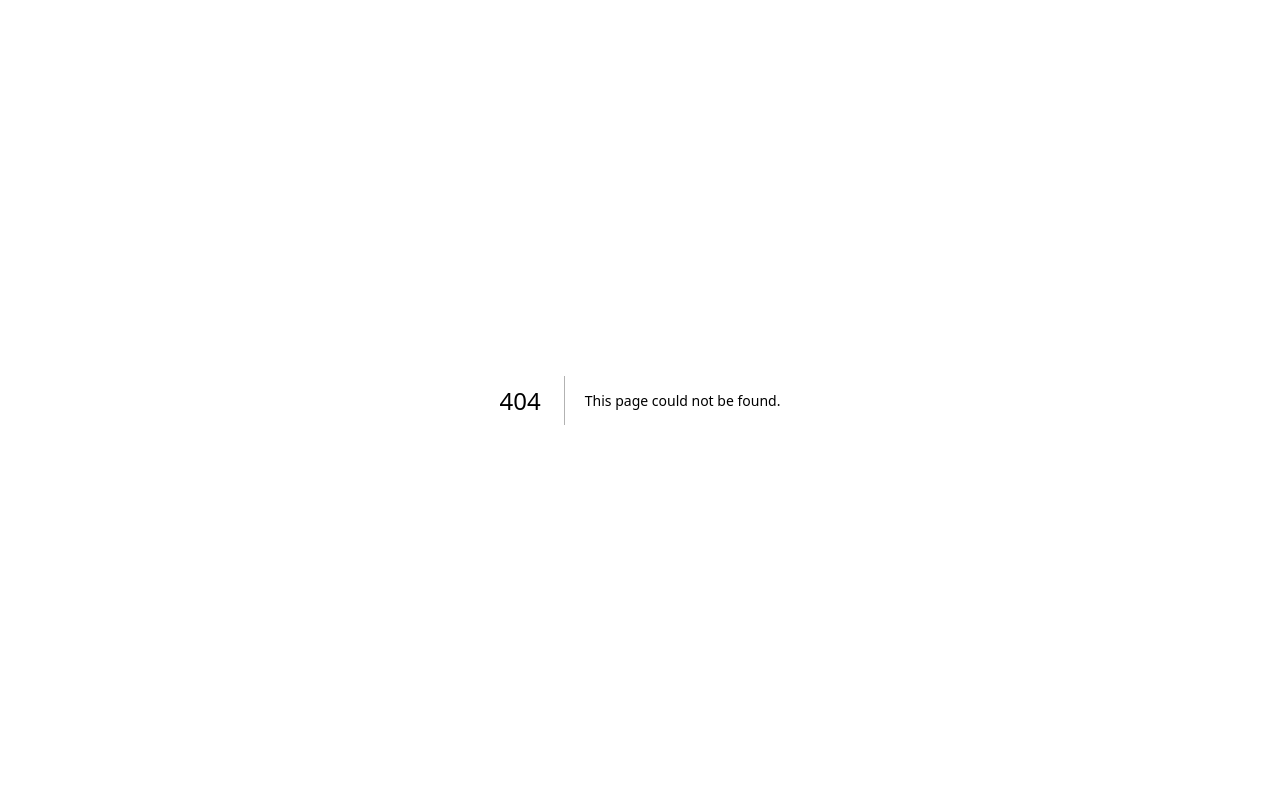
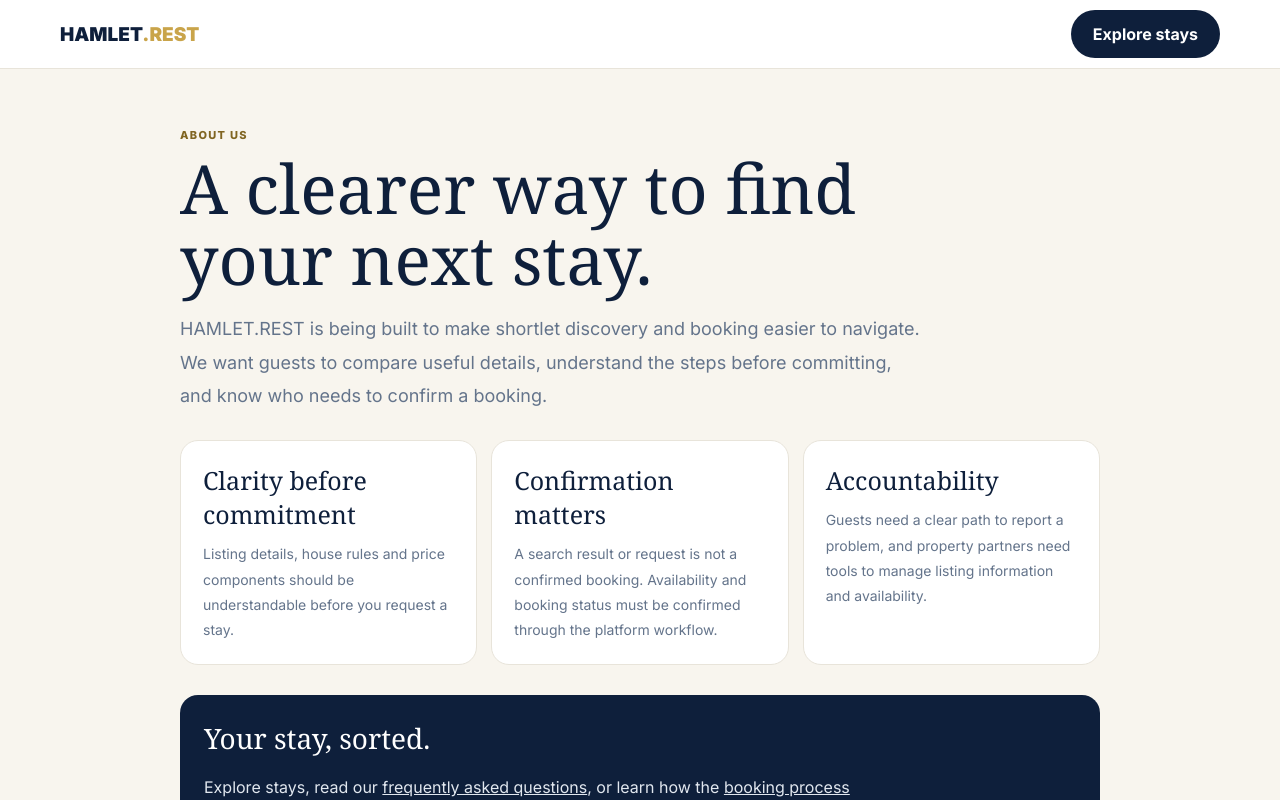
Before and after one commit to 4Buckscodes/hamletshortlets, a Next.js app: page /about in a window 1280 px wide. Before the commit this address had no page. Shown: the top 800 px of the page. Built offline with nearby package versions, Linux system fonts and the light colour scheme; a web font is replaced by a local one.

Commit message:
feat: add native HAMLET about page

```diff
--- /dev/null
+++ b/app/about/page.tsx
@@ -0,0 +1,24 @@
+import Link from 'next/link';
+
+export const metadata = {
+  title: 'About HAMLET.REST',
+  description: 'Learn how HAMLET.REST helps guests discover Nigerian shortlets with clearer listing details, transparent booking steps and partner-led confirmation.',
+  alternates: { canonical: '/about' },
+};
+
+export default function AboutPage() {
+  return <main style={{minHeight:'100svh',background:'var(--paper)'}}>
+    <header style={{background:'#fff',borderBottom:'1px solid var(--line)'}}><div className="shell" style={{minHeight:68,display:'flex',alignItems:'center',justifyContent:'space-between',gap:12}}><Link href="/" style={{fontWeight:850,fontSize:19}}>HAMLET<span style={{color:'var(--gold)'}}>.REST</span></Link><Link href="/stays" className="primary-button">Explore stays</Link></div></header>
+    <section className="shell" style={{paddingBlock:'48px 72px',maxWidth:920}}>
+      <p style={{color:'#806522',fontSize:11,fontWeight:800,letterSpacing:'.12em',textTransform:'uppercase'}}>About us</p>
+      <h1 className="serif" style={{fontSize:'clamp(40px,7vw,68px)',fontWeight:500,lineHeight:1.04,margin:'8px 0 18px',maxWidth:780}}>A clearer way to find your next stay.</h1>
+      <p style={{fontSize:18,lineHeight:1.85,color:'var(--muted)',maxWidth:740}}>HAMLET.REST is being built to make shortlet discovery and booking easier to navigate. We want guests to compare useful details, understand the steps before committing, and know who needs to confirm a booking.</p>
+      <div style={{display:'grid',gridTemplateColumns:'repeat(auto-fit,minmax(min(100%,240px),1fr))',gap:14,marginTop:28}}>
+        <article style={{background:'#fff',border:'1px solid var(--line)',borderRadius:18,padding:22}}><h2 className="serif" style={{fontSize:25,fontWeight:500,margin:'0 0 10px'}}>Clarity before commitment</h2><p style={{color:'var(--muted)',fontSize:14,lineHeight:1.8,margin:0}}>Listing details, house rules and price components should be understandable before you request a stay.</p></article>
+        <article style={{background:'#fff',border:'1px solid var(--line)',borderRadius:18,padding:22}}><h2 className="serif" style={{fontSize:25,fontWeight:500,margin:'0 0 10px'}}>Confirmation matters</h2><p style={{color:'var(--muted)',fontSize:14,lineHeight:1.8,margin:0}}>A search result or request is not a confirmed booking. Availability and booking status must be confirmed through the platform workflow.</p></article>
+        <article style={{background:'#fff',border:'1px solid var(--line)',borderRadius:18,padding:22}}><h2 className="serif" style={{fontSize:25,fontWeight:500,margin:'0 0 10px'}}>Accountability</h2><p style={{color:'var(--muted)',fontSize:14,lineHeight:1.8,margin:0}}>Guests need a clear path to report a problem, and property partners need tools to manage listing information and availability.</p></article>
+      </div>
+      <section style={{marginTop:30,padding:24,borderRadius:18,background:'var(--navy)',color:'#fff'}}><h2 className="serif" style={{fontSize:28,fontWeight:500,margin:'0 0 10px'}}>Your stay, sorted.</h2><p style={{lineHeight:1.8,color:'#e1e7ef',maxWidth:650}}>Explore stays, read our <Link href="/faqs" style={{textDecoration:'underline'}}>frequently asked questions</Link>, or learn how the <Link href="/how-it-works" style={{textDecoration:'underline'}}>booking process works</Link>.</p><Link href="/stays" className="primary-button" style={{background:'var(--gold)',color:'var(--navy)',marginTop:8}}>Find a stay →</Link></section>
+    </section>
+  </main>;
+}
```
